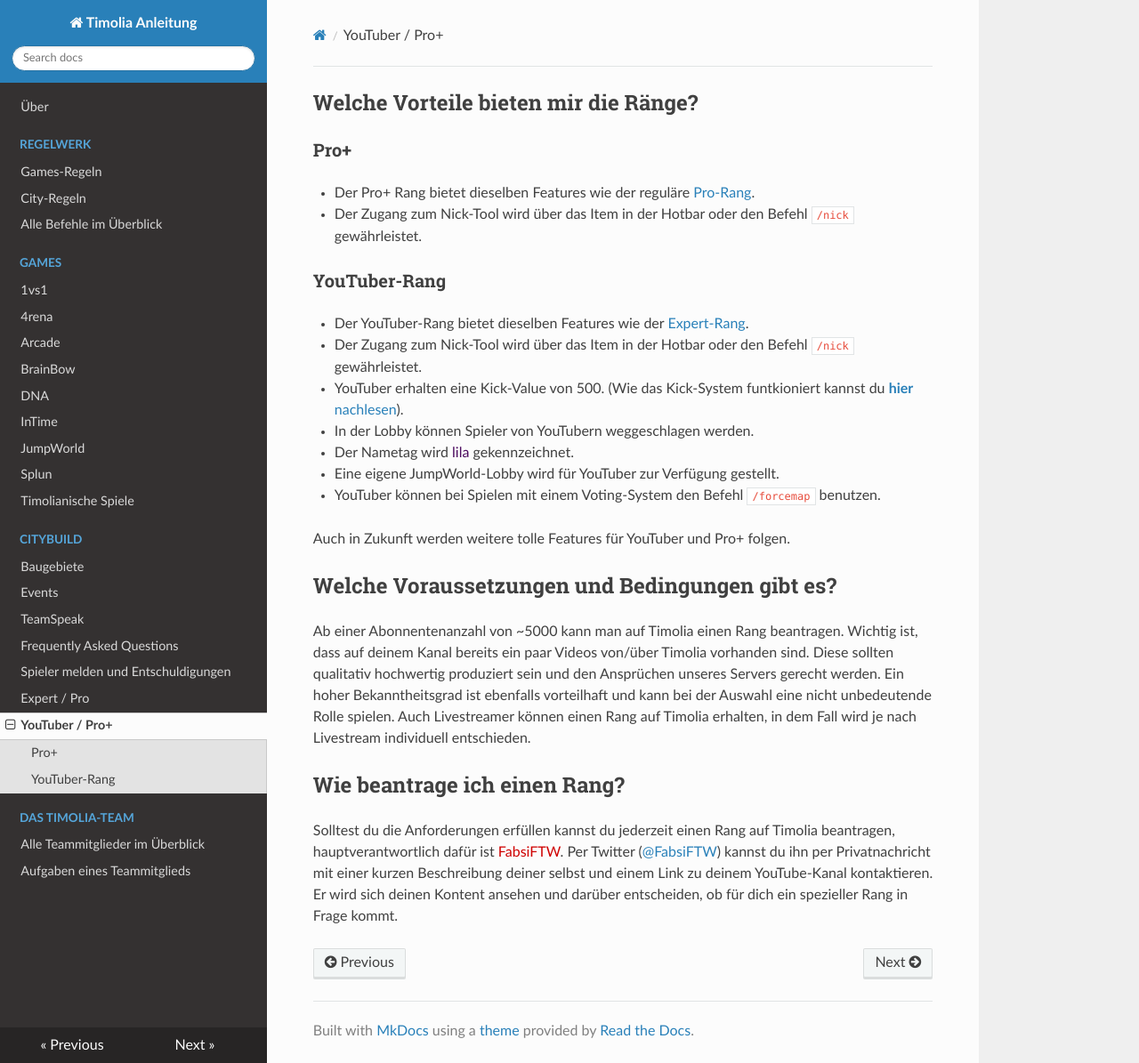
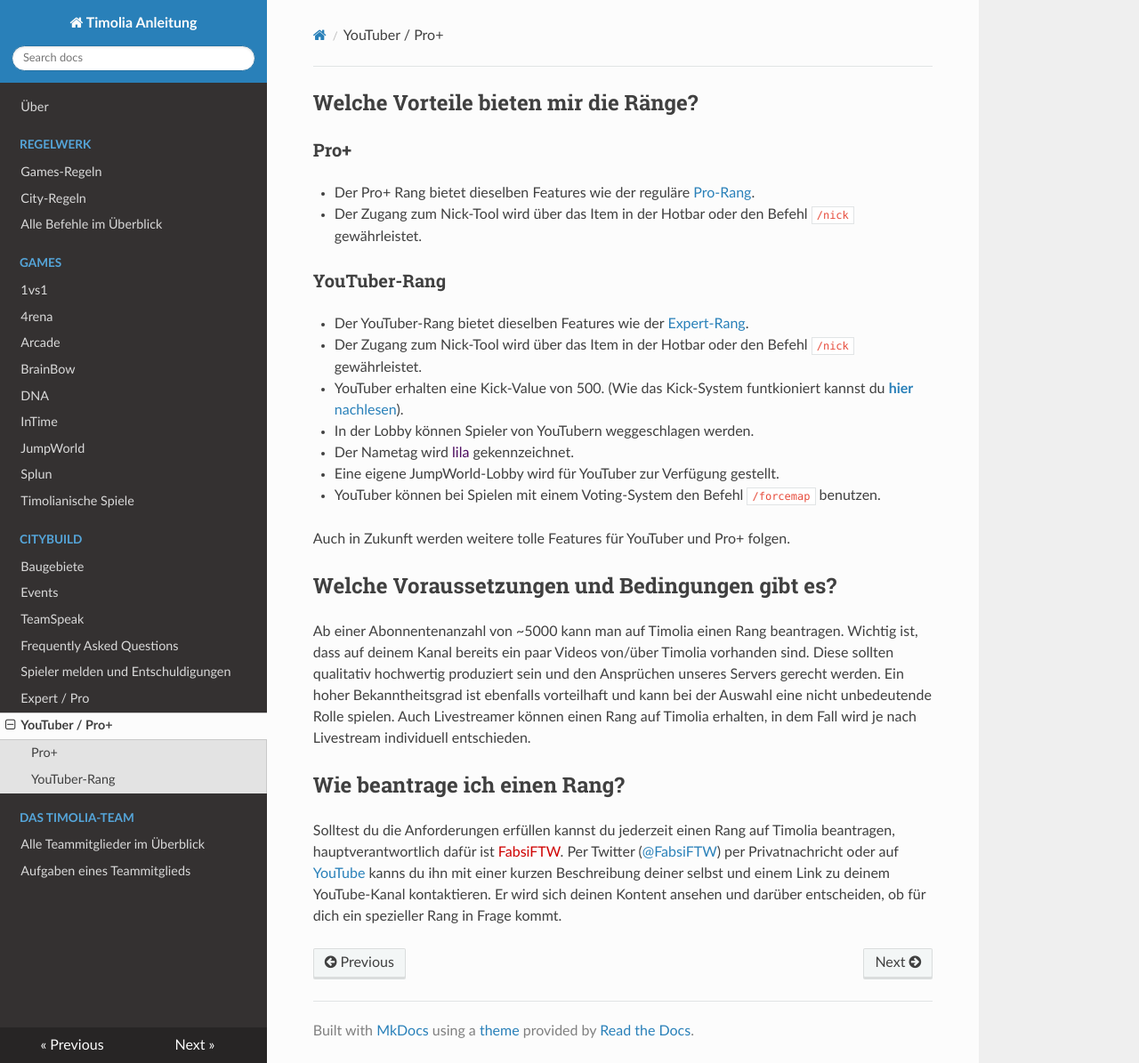
Before and after one commit to TimoliaDE/HowTo, an MkDocs documentation site: the page built from docs/youtube.md, in a window 1280 px wide and 1195 px high. Shown: the whole window at 89% size. Built offline with MkDocs 1.6.1, drawn with Linux system fonts in a browser that asks for light colours; nearby versions of some CDN libraries; old or Windows-style settings are respelled for this version of MkDocs.

Commit message:
YouTuber, Pro+ aktualisiert

```diff
--- a/docs/youtube.md
+++ b/docs/youtube.md
@@ -22,5 +22,5 @@ eine nicht unbedeutende Rolle spielen. Auch Livestreamer können einen Rang auf
 
 ## Wie beantrage ich einen Rang?
 Solltest du die Anforderungen erfüllen kannst du jederzeit einen Rang auf Timolia beantragen, hauptverantwortlich dafür ist <span style="color:#CF0101">FabsiFTW</span>.
-Per Twitter ([@FabsiFTW](https://twitter.com/FabsiFTW)) kannst du ihn per Privatnachricht mit einer kurzen Beschreibung deiner selbst und einem Link zu deinem YouTube-Kanal
+Per Twitter ([@FabsiFTW](https://twitter.com/FabsiFTW)) per Privatnachricht oder auf [YouTube](https://www.youtube.com/user/FabsiFTW) kanns du ihn mit einer kurzen Beschreibung deiner selbst und einem Link zu deinem YouTube-Kanal
 kontaktieren. Er wird sich deinen Kontent ansehen und darüber entscheiden, ob für dich ein spezieller Rang in Frage kommt.
```
